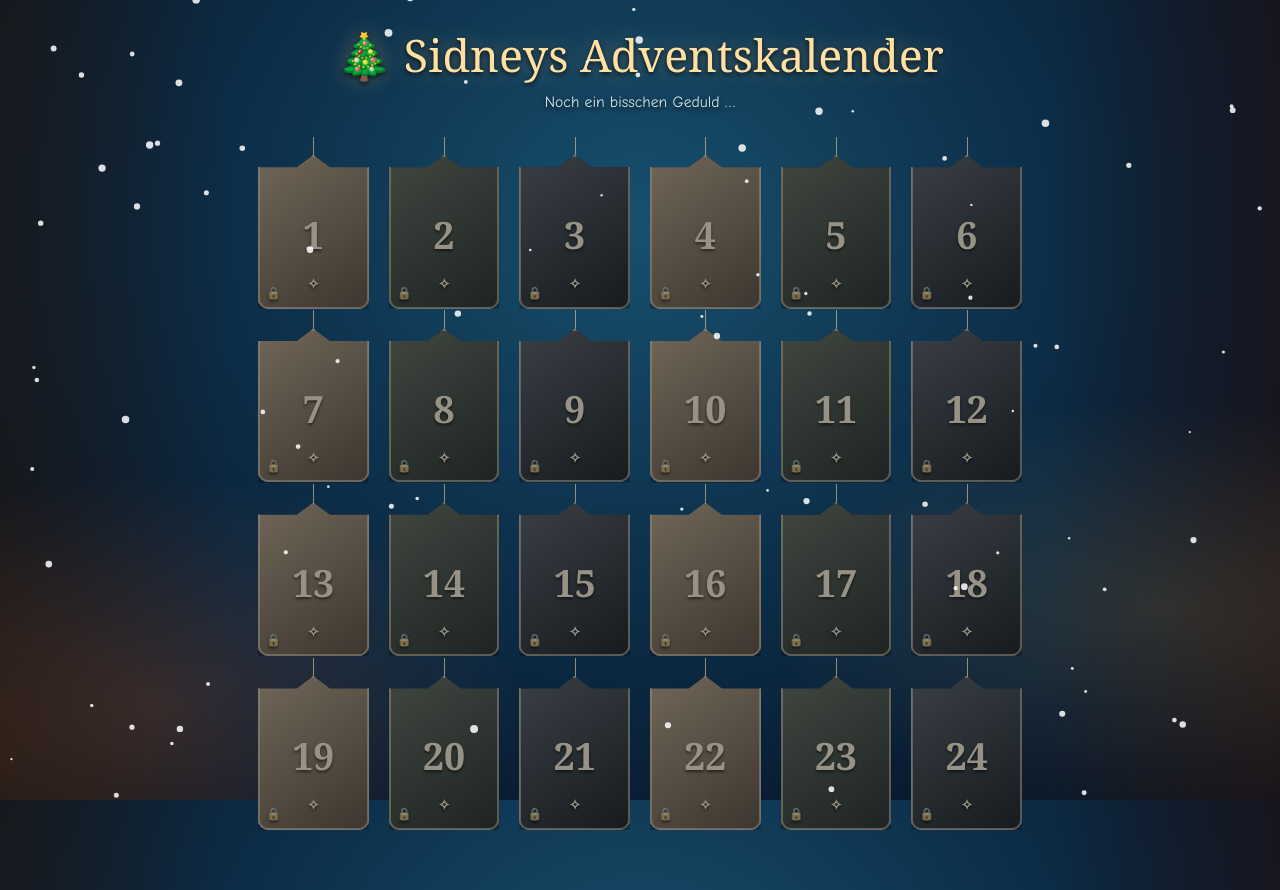
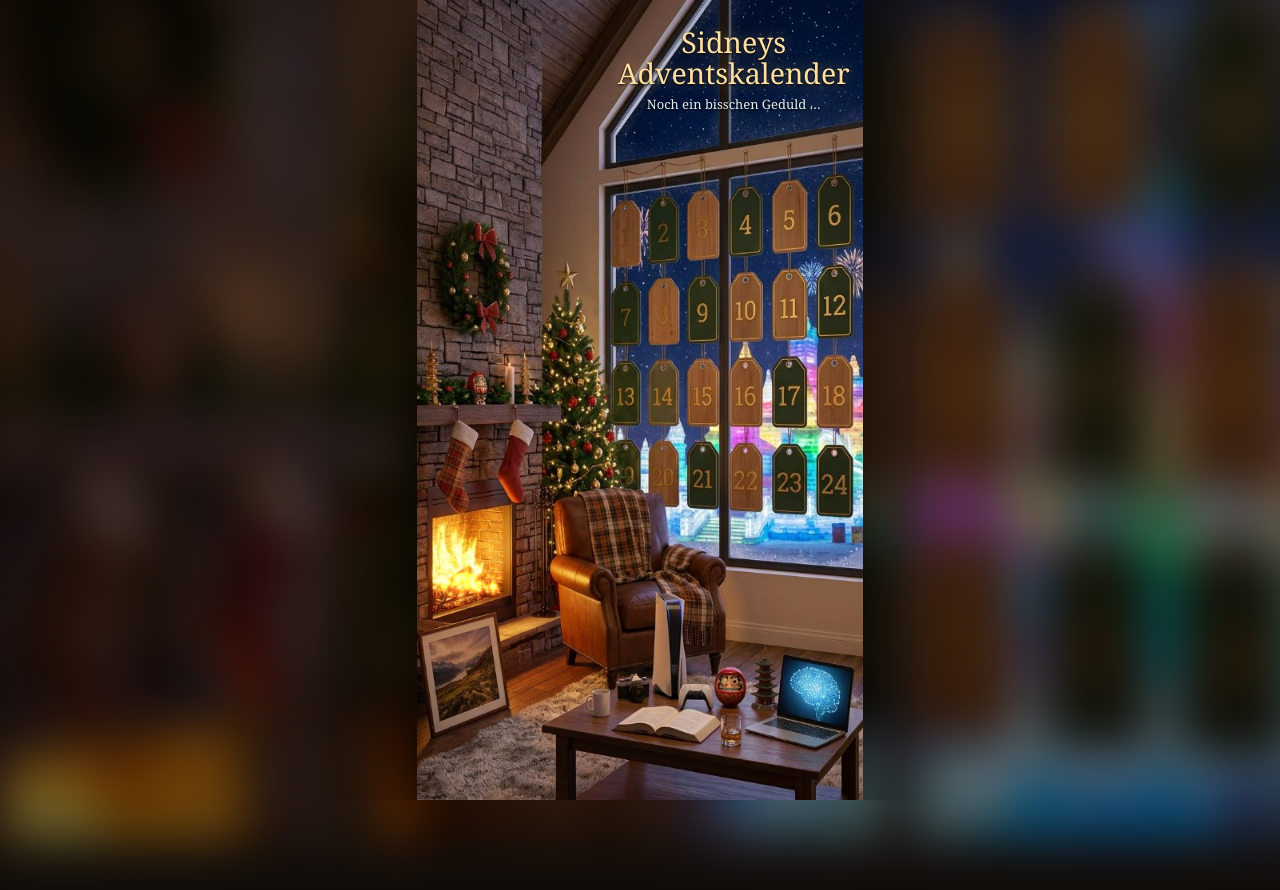
Before and after one commit to Dan-huber/sidney-advent-2026, a plain HTML site: page index.html in a window 1280 px wide. After the commit the page ends 800 px from the top, so only its background shows below. Drawn offline with Linux system fonts and the light colour scheme.

Commit message:
Use cozy room scene as calendar with hanging tags and animated fire
The 24 painted tags in the window are now the doors; opened tags flip
down to show the day's photo. Adds a canvas fire in the fireplace and
caches the scene image for offline use.

Co-Authored-By: Claude Opus 5.5 <noreply@anthropic.com>

```diff
--- a/index.html
+++ b/index.html
@@ -7,69 +7,73 @@
 <meta name="mobile-web-app-capable" content="yes">
 <meta name="apple-mobile-web-app-status-bar-style" content="black-translucent">
 <meta name="apple-mobile-web-app-title" content="Advent">
-<meta name="theme-color" content="#14213d">
+<meta name="theme-color" content="#120d0a">
 <link rel="manifest" href="manifest.webmanifest">
 <link rel="apple-touch-icon" href="icons/icon-180.png">
 <title>Sidneys Adventskalender</title>
 <style>
 *{box-sizing:border-box;-webkit-tap-highlight-color:transparent}
 html,body{margin:0;min-height:100%;overscroll-behavior:none}
-body{background:
- radial-gradient(ellipse at 12% 88%,#f27a362e,transparent 23%),
- radial-gradient(ellipse at 91% 76%,#f3bf5824,transparent 24%),
- linear-gradient(90deg,#21171099,transparent 18%,transparent 82%,#1c1317b8),
- radial-gradient(ellipse at 50% 28%,#17506e 0,#0d304b 42%,#081b31 76%,#10141c 100%) fixed;color:#f9f0d7;
- font-family:'Chalkboard SE','Marker Felt','Comic Sans MS',cursive,sans-serif;
- padding:env(safe-area-inset-top) 14px calc(env(safe-area-inset-bottom) + 20px);-webkit-user-select:none;user-select:none}
-header{text-align:center;padding:24px 0 20px}
-h1{margin:0;font:clamp(1.65rem,5vw,2.8rem) Georgia,'Times New Roman',serif;color:#ffe0a2;text-shadow:0 2px 5px #000b,0 0 22px #ffc96c55}
-#sub{margin:8px 0 0;color:#d9e8e8;font-size:.98rem;text-shadow:0 2px 5px #000b}
-#grid{display:grid;grid-template-columns:repeat(4,1fr);gap:clamp(10px,2.5vw,20px);max-width:800px;margin:0 auto;padding:18px 10px 34px}
-.door{position:relative;aspect-ratio:.72;padding:0;border:0;background:none;perspective:700px;font:inherit;color:inherit;transition:transform .25s}
-.door:hover{transform:translateY(-3px)}
-.door::before{content:'';position:absolute;left:50%;top:-12%;height:13%;border-left:1px solid #e8d49b99}
-.inner,.front{position:absolute;inset:0;border-radius:10px;clip-path:polygon(50% 0,65% 8%,100% 8%,100% 100%,0 100%,0 8%,35% 8%)}
-.inner{overflow:hidden;background:#10293d;box-shadow:inset 0 0 12px #0008}
-.inner img{width:100%;height:100%;object-fit:cover;display:block}
-.front{display:grid;place-items:center;padding-top:5%;font:clamp(1.2rem,4vw,2.35rem) Georgia,'Times New Roman',serif;font-weight:bold;color:#f8dfaa;background:linear-gradient(145deg,#c59b5e,#71502f);
- transform-origin:left center;transition:transform .9s cubic-bezier(.3,.7,.2,1);backface-visibility:hidden;
- box-shadow:0 4px 10px #0008,inset 0 0 0 2px #f4d69b88;text-shadow:0 2px 3px #0008;filter:drop-shadow(0 7px 7px #0008)}
-.front::before{content:'';position:absolute;top:3%;left:calc(50% - 3px);width:6px;height:6px;border:1px solid #ffe7b0;border-radius:50%;box-shadow:0 0 0 3px #ffffff20}
-.front::after{content:'✧';position:absolute;left:50%;right:auto;top:auto;bottom:10%;width:auto;height:auto;border-radius:0;background:none;color:#f8dfaa;font-size:.9rem;transform:translateX(-50%)}
-.door:nth-child(3n+1) .front{background:linear-gradient(145deg,#c59b5e,#71502f)}
-.door:nth-child(3n+2) .front{background:linear-gradient(145deg,#557254,#203b34)}
-.door:nth-child(3n) .front{background:linear-gradient(145deg,#48647b,#192b40)}
-.door.open .front{transform:rotateY(-118deg)}
-.door.locked .front{filter:saturate(.35) brightness(.65)}
-.door.locked .front::before{content:'🔒';position:absolute;left:8px;top:auto;bottom:8px;width:auto;height:auto;border:0;border-radius:0;box-shadow:none;font-size:.75rem}
-.door.shake{animation:shake .4s}
-@keyframes shake{25%{transform:translateX(-6px) rotate(-3deg)}75%{transform:translateX(6px) rotate(3deg)}}
-@media(min-width:700px){#grid{grid-template-columns:repeat(6,1fr);padding:24px 18px 40px}}
-@media(max-width:420px){body{padding-left:10px;padding-right:10px}#grid{gap:9px;padding-left:4px;padding-right:4px}}
-body.test-mode{padding-bottom:calc(env(safe-area-inset-bottom) + 82px)}
-#snow{position:fixed;inset:0;width:100%;height:100%;pointer-events:none;z-index:5}
-#toast{position:fixed;left:50%;bottom:calc(env(safe-area-inset-bottom) + 70px);transform:translate(-50%,20px);background:#fff;color:#2b1055;
- padding:10px 18px;border-radius:20px;opacity:0;transition:.3s;z-index:20;pointer-events:none;font-weight:bold}
+body{background:#120d0a;color:#f9f0d7;font-family:Georgia,'Times New Roman',serif;
+ min-height:100vh;min-height:100dvh;display:flex;align-items:center;justify-content:center;
+ padding:env(safe-area-inset-top) env(safe-area-inset-right) env(safe-area-inset-bottom) env(safe-area-inset-left);
+ -webkit-user-select:none;user-select:none;overflow-x:hidden}
+/* unscharfe Szene als Hintergrund für die Ränder */
+body::before{content:'';position:fixed;inset:-40px;background:url(images/scene.jpg) center/cover;filter:blur(24px) brightness(.45) saturate(1.2);z-index:-1}
+/* Die Szene: Bild 558×1000, alle Positionen in Prozent davon */
+#stage{position:relative;container-type:inline-size;aspect-ratio:558/1000;
+ width:min(100vw,calc((100vh - env(safe-area-inset-top) - env(safe-area-inset-bottom))*.558));
+ width:min(100vw,calc((100dvh - env(safe-area-inset-top) - env(safe-area-inset-bottom))*.558));
+ background:url(images/scene.jpg) center/100% 100%;box-shadow:0 0 60px #000c;overflow:hidden}
+header{position:absolute;left:43%;right:1%;top:3.2%;text-align:center;pointer-events:none}
+h1{margin:0;font-weight:normal;font-size:6.4cqw;line-height:1.1;color:#ffe0a2;text-shadow:0 1px 3px #000,0 0 14px #ffc96c66}
+#sub{margin:1.4cqw 0 0;font-size:2.9cqw;color:#e4ecef;text-shadow:0 1px 3px #000}
+/* Kaminfeuer-Flackern */
+/* Flammen (Canvas) genau über der Kaminöffnung, Bild-px x 20–117, y 632–757 */
+#fire{position:absolute;left:3.6%;top:63.2%;width:17.4%;height:12.5%;pointer-events:none;mix-blend-mode:screen}
+/* warmer Lichtschein auf Raum und Boden */
+#glow{position:absolute;inset:0;pointer-events:none;mix-blend-mode:soft-light;
+ background:radial-gradient(ellipse 42% 30% at 12% 70%,#ff8a2a,transparent 70%);animation:flick 1.7s infinite}
+@keyframes flick{0%{opacity:.55}18%{opacity:.8}33%{opacity:.6}52%{opacity:.95}70%{opacity:.65}86%{opacity:.85}100%{opacity:.55}}
+/* Anhänger: unsichtbare Fläche über dem gemalten Anhänger */
+.door{position:absolute;padding:0;border:0;background:none;font:inherit;color:inherit;cursor:pointer;perspective:400px}
+.tag{position:absolute;inset:0;display:block;clip-path:polygon(16% 0,84% 0,100% 11%,100% 100%,0 100%,0 11%);
+ background:linear-gradient(160deg,#f3d79a,#9c7a45);padding:1.6px;transform-origin:50% 0;
+ transform:rotateX(-95deg);opacity:0;transition:transform .9s cubic-bezier(.25,1.4,.4,1),opacity .2s}
+.tag img{width:100%;height:100%;object-fit:cover;display:block;clip-path:inherit}
+.tag b{position:absolute;left:0;right:0;bottom:4%;text-align:center;font-size:3.4cqw;color:#ffe9b8;text-shadow:0 1px 2px #000,0 0 4px #000}
+.tag::before{content:'';position:absolute;left:calc(50% - 2.5%);top:6%;width:5%;aspect-ratio:1;border-radius:50%;background:#2a1c10;box-shadow:0 0 0 1px #f3d79a;z-index:1;
+ width:1cqw;left:calc(50% - .5cqw)}
+.door.open .tag{transform:none;opacity:1}
+.door.today::after{content:'';position:absolute;inset:-6%;border-radius:12%;box-shadow:0 0 0 2px #ffe0a2,0 0 14px 4px #ffcf70;animation:glow 1.6s ease-in-out infinite alternate;pointer-events:none}
+@keyframes glow{from{opacity:.35}to{opacity:1}}
+.door.shake{animation:shake .45s}
+@keyframes shake{25%{transform:rotate(-6deg)}75%{transform:rotate(6deg)}}
+.door{transform-origin:50% -10%}
+body.test-mode .door{outline:1px dashed #0ff8}
+#toast{position:fixed;left:50%;bottom:calc(env(safe-area-inset-bottom) + 70px);transform:translate(-50%,20px);background:#fbf1dc;color:#3a2412;
+ padding:10px 18px;border-radius:20px;opacity:0;transition:.3s;z-index:20;pointer-events:none;font-weight:bold;box-shadow:0 4px 16px #0008}
 #toast.on{opacity:1;transform:translate(-50%,0)}
-#modal{position:fixed;inset:0;z-index:10;background:#0b0620ee;display:none;flex-direction:column;align-items:center;justify-content:center;
+#modal{position:fixed;inset:0;z-index:10;background:#140d08ee;display:none;flex-direction:column;align-items:center;justify-content:center;
  padding:env(safe-area-inset-top) 12px env(safe-area-inset-bottom)}
 #modal.on{display:flex;animation:fade .3s}
 @keyframes fade{from{opacity:0}}
 #modal figure{margin:0;text-align:center;max-width:100%}
-#modal img{width:min(88vw,760px);max-width:100%;max-height:78vh;object-fit:contain;border-radius:14px;box-shadow:0 10px 40px #000a;animation:pop .5s cubic-bezier(.2,1.3,.4,1)}
+#modal img{width:min(88vw,760px);max-width:100%;max-height:78vh;object-fit:contain;border-radius:14px;border:3px solid #d9b77a;box-shadow:0 10px 40px #000a;animation:pop .5s cubic-bezier(.2,1.3,.4,1)}
 @keyframes pop{from{transform:scale(.6) rotate(-4deg);opacity:0}}
-figcaption{margin-top:14px;font-size:1.2rem}
-.nav{position:absolute;top:50%;transform:translateY(-50%);width:44px;height:44px;border-radius:50%;border:0;background:#ffffff33;color:#fff;font-size:1.4rem}
+figcaption{margin-top:14px;font-size:1.25rem;color:#ffe0a2}
+.nav{position:absolute;top:50%;transform:translateY(-50%);width:44px;height:44px;border-radius:50%;border:0;background:#ffffff26;color:#fff;font-size:1.4rem}
 #prev{left:8px}#next{right:8px}.nav[disabled]{opacity:.2}
-#x{position:absolute;right:14px;top:calc(env(safe-area-inset-top) + 12px);width:42px;height:42px;border-radius:50%;border:0;background:#ffffff33;color:#fff;font-size:1.3rem}
+#x{position:absolute;right:14px;top:calc(env(safe-area-inset-top) + 12px);width:42px;height:42px;border-radius:50%;border:0;background:#ffffff26;color:#fff;font-size:1.3rem}
 #testbar{position:fixed;left:0;right:0;bottom:0;z-index:15;background:#000c;padding:10px 14px calc(env(safe-area-inset-bottom) + 10px);display:flex;gap:10px;align-items:center;font:14px sans-serif}
 #testbar input{flex:1}#testbar button{padding:6px 10px}
 </style>
 </head>
 <body>
-<header><h1>🎄 Sidneys Adventskalender</h1><p id="sub"></p></header>
-<main id="grid"></main>
-<canvas id="snow"></canvas>
+<div id="stage">
+ <header><h1>Sidneys Adventskalender</h1><p id="sub"></p></header>
+ <div id="glow"></div><canvas id="fire"></canvas>
+</div>
 <div id="toast"></div>
 <div id="modal"><button id="x" aria-label="Schließen">✕</button><button class="nav" id="prev">‹</button><button class="nav" id="next">›</button>
 <figure><img id="big" alt=""><figcaption id="cap"></figcaption></figure></div>
@@ -78,6 +82,12 @@ figcaption{margin-top:14px;font-size:1.2rem}
 const $=s=>document.querySelector(s), pad=n=>String(n).padStart(2,'0');
 const IMG=n=>`images/final/${pad(n)}.jpg`, PH=n=>`images/platzhalter/${pad(n)}.svg`;
 const CAPTIONS={}; // optional, z. B. {1:"Unser erster Schnee", 2:"..."}
+// Position der gemalten Anhänger im Bild (558×1000 px): x, y, Breite, Höhe
+const TAGS=[,
+ [242,250,40,84],[289,245,42,84],[337,238,42,88],[390,232,42,88],[444,225,44,90],[500,218,44,92],
+ [243,352,38,80],[289,348,40,82],[337,345,42,84],[390,340,42,86],[443,337,44,88],[500,333,44,90],
+ [243,452,38,78],[289,450,40,80],[337,448,42,82],[390,446,42,84],[445,446,44,86],[500,445,44,88],
+ [245,550,34,60],[290,550,40,82],[338,552,42,84],[391,555,42,84],[445,556,44,88],[500,556,44,90]];
 const test=new URLSearchParams(location.search).has('test');
 let sim=null, opened=new Set(), shown=0;
 try{opened=new Set(JSON.parse(localStorage.getItem('adv-opened')||'[]'))}catch(e){}
@@ -86,19 +96,20 @@ const save=()=>{try{localStorage.setItem('adv-opened',JSON.stringify([...opened]
 function cur(){if(sim!==null)return sim;const d=new Date(),m=d.getMonth();return m===11?Math.min(d.getDate(),24):m<2?24:0}
 function wait(n){const c=cur();if(sim!==null||c>0)return n-c;const d=new Date();return Math.ceil((new Date(d.getFullYear(),11,1)-d)/864e5)+n-1}
 function setImg(img,n){img.onerror=()=>{img.onerror=null;img.src=PH(n)};img.src=IMG(n)}
-const grid=$('#grid');
-for(let n=1;n<=24;n++){const b=document.createElement('button');b.className='door';b.dataset.n=n;
- b.innerHTML=`<span class="inner"><img alt=""></span><span class="front">${n}</span>`;b.setAttribute('aria-label','Türchen '+n);grid.append(b)}
+const stage=$('#stage');
+for(let n=1;n<=24;n++){const [x,y,w,h]=TAGS[n],b=document.createElement('button');b.className='door';b.dataset.n=n;
+ Object.assign(b.style,{left:x/5.58+'%',top:y/10+'%',width:w/5.58+'%',height:h/10+'%'});
+ b.innerHTML=`<span class="tag"><img alt=""><b>${n}</b></span>`;b.setAttribute('aria-label','Türchen '+n);stage.append(b)}
 function render(){const c=cur();
- grid.querySelectorAll('.door').forEach(b=>{const n=+b.dataset.n,lock=n>c,op=!lock&&opened.has(n),img=b.querySelector('img');
-  b.classList.toggle('locked',lock);b.classList.toggle('open',op);if(op&&!img.getAttribute('src'))setImg(img,n)});
- $('#sub').textContent=c===0?'Noch ein bisschen Geduld …':c<24?`Heute darfst du Türchen ${c} öffnen ✨`:'Frohe Weihnachten! 🎅 Alle Türchen sind offen'}
+ stage.querySelectorAll('.door').forEach(b=>{const n=+b.dataset.n,lock=n>c,op=!lock&&opened.has(n),img=b.querySelector('img');
+  b.classList.toggle('locked',lock);b.classList.toggle('open',op);b.classList.toggle('today',n===c&&!op);if(op&&!img.getAttribute('src'))setImg(img,n)});
+ $('#sub').textContent=c===0?'Noch ein bisschen Geduld …':c<24?`Heute darfst du Türchen ${c} öffnen ✨`:'Frohe Weihnachten! 🎅'}
 let tt;function toast(t){const e=$('#toast');e.textContent=t;e.classList.add('on');clearTimeout(tt);tt=setTimeout(()=>e.classList.remove('on'),1800)}
-grid.onclick=e=>{const b=e.target.closest('.door');if(!b)return;const n=+b.dataset.n;
+stage.onclick=e=>{const b=e.target.closest('.door');if(!b)return;const n=+b.dataset.n;
  if(n>cur()){const w=wait(n);b.classList.remove('shake');void b.offsetWidth;b.classList.add('shake');
   toast(w===1?'Noch 1 Tag – morgen ist es soweit!':`Noch ${w} Tage Geduld`);navigator.vibrate&&navigator.vibrate(30);return}
  if(opened.has(n))return show(n);
- opened.add(n);save();render();setTimeout(()=>show(n),850)};
+ opened.add(n);save();render();setTimeout(()=>show(n),950)};
 function show(n){shown=n;opened.add(n);save();render();setImg($('#big'),n);
  $('#cap').textContent=`Türchen ${n}`+(CAPTIONS[n]?` – ${CAPTIONS[n]}`:'');
  $('#prev').disabled=n<=1;$('#next').disabled=n>=cur();$('#modal').classList.add('on')}
@@ -108,21 +119,35 @@ $('#prev').onclick=()=>shown>1&&show(shown-1);$('#next').onclick=()=>shown<cur()
 addEventListener('keydown',e=>{if(e.key==='Escape')hide()});
 let sx=0;$('#modal').addEventListener('touchstart',e=>sx=e.touches[0].clientX,{passive:true});
 $('#modal').addEventListener('touchend',e=>{const d=e.changedTouches[0].clientX-sx;if(d>60&&shown>1)show(shown-1);else if(d<-60&&shown<cur())show(shown+1)});
-// Testmodus: index.html?test
+// Testmodus: index.html?test  (zeigt auch die Tippflächen gestrichelt an)
 if(test){document.body.classList.add('test-mode');const t=document.createElement('div');t.id='testbar';
  t.innerHTML='<span>Tag: <b id="tv">auto</b></span><input id="tr" type="range" min="-1" max="24" value="-1"><button id="rs">Reset</button>';document.body.append(t);
  $('#tr').oninput=e=>{const v=+e.target.value;sim=v<0?null:v;$('#tv').textContent=v<0?'auto':v;render()};
- $('#rs').onclick=()=>{opened.clear();save();render()}}
+ $('#rs').onclick=()=>{opened.clear();save();render()};
+ const q=new URLSearchParams(location.search);if(q.has('day')){sim=+q.get('day');$('#tr').value=sim;$('#tv').textContent=sim;
+  if(q.has('open'))for(let n=1;n<=sim;n++)if(n<sim)opened.add(n)}}
 render();setInterval(render,60000);document.addEventListener('visibilitychange',render);
-// Schnee
-const cv=$('#snow'),cx=cv.getContext('2d');let W,H;
-function size(){const r=devicePixelRatio||1;W=innerWidth;H=innerHeight;cv.width=W*r;cv.height=H*r;cx.setTransform(r,0,0,r,0,0)}
-size();addEventListener('resize',size);
-const N=matchMedia('(prefers-reduced-motion:reduce)').matches?25:90,fl=[];
-for(let i=0;i<N;i++)fl.push({x:Math.random()*W,y:Math.random()*H,r:1+Math.random()*3,s:.4+Math.random()*1.1,p:Math.random()*6});
-(function tick(t){cx.clearRect(0,0,W,H);cx.fillStyle='rgba(255,255,255,.85)';
- for(const f of fl){f.y+=f.s;f.x+=Math.sin(t/1500+f.p)*.4;if(f.y>H+5){f.y=-5;f.x=Math.random()*W}cx.beginPath();cx.arc(f.x,f.y,f.r,0,7);cx.fill()}
- requestAnimationFrame(tick)})(0);
+// Kaminfeuer: aufsteigende Flammen-Partikel
+const fc=$('#fire'),fx=fc.getContext('2d');let FW,FH;
+function fsize(){const r=devicePixelRatio||1;FW=fc.clientWidth;FH=fc.clientHeight;fc.width=FW*r;fc.height=FH*r;fx.setTransform(r,0,0,r,0,0)}
+fsize();addEventListener('resize',fsize);
+const calm=matchMedia('(prefers-reduced-motion:reduce)').matches,P=[];
+// Glut liegt links-mittig (wie im Bild); Flammen steigen von den Scheiten auf
+function spawn(){const u=Math.random(),c=.42;P.push({x:FW*(.06+.8*u),y:FH*(.78+Math.random()*.12),
+ vx:(Math.random()-.5)*.3,vy:-(.5+Math.random()*.7)*FH/100,r:FW*(.06+Math.random()*.08)*(1.1-Math.abs(u-c)),life:0,max:35+Math.random()*35})}
+let fl=1;
+(function burn(){fx.clearRect(0,0,FW,FH);fx.globalCompositeOperation='lighter';
+ fl+=(.7+Math.random()*.6-fl)*.15;const hg=fx.createRadialGradient(FW*.4,FH*.8,0,FW*.4,FH*.8,FW*.6);hg.addColorStop(0,`rgba(255,120,30,${.3*fl})`);hg.addColorStop(1,'rgba(255,120,30,0)');
+ fx.fillStyle=hg;fx.fillRect(0,0,FW,FH);
+ for(let i=0;i<(calm?1:5);i++)spawn();
+ for(let i=P.length-1;i>=0;i--){const p=P[i],t=p.life/p.max;p.life++;p.x+=p.vx+Math.sin((p.life+i)*.25)*.15;p.y+=p.vy;
+  if(t>=1){P.splice(i,1);continue}
+  const r=p.r*(1-t*.7),g=fx.createRadialGradient(p.x,p.y,0,p.x,p.y,r),a=(1-t)*.8*fl;
+  g.addColorStop(0,`rgba(255,${230-150*t|0},${120-120*t|0},${a})`);g.addColorStop(.5,`rgba(255,${120-90*t|0},20,${a*.5})`);g.addColorStop(1,'rgba(200,30,0,0)');
+  fx.fillStyle=g;fx.beginPath();fx.arc(p.x,p.y,r,0,7);fx.fill()}
+ // gelegentliche Funken
+ if(Math.random()<.06)P.push({x:FW*(.3+Math.random()*.4),y:FH*.85,vx:(Math.random()-.5)*.6,vy:-FH/55,r:1.2,life:0,max:30});
+ requestAnimationFrame(burn)})();
 if('serviceWorker' in navigator)addEventListener('load',()=>navigator.serviceWorker.register('sw.js').catch(()=>{}));
 })();
 </script>
--- a/sw.js
+++ b/sw.js
@@ -1,5 +1,5 @@
 // Network-first: immer aktuelle Dateien (z. B. neue Fotos), offline aus dem Cache
-const C='advent-v1',SHELL=['./','index.html','manifest.webmanifest','icons/icon-192.png'];
+const C='advent-v2',SHELL=['./','index.html','images/scene.jpg','manifest.webmanifest','icons/icon-192.png'];
 self.addEventListener('install',e=>{e.waitUntil(caches.open(C).then(c=>c.addAll(SHELL)));self.skipWaiting()});
 self.addEventListener('activate',e=>{e.waitUntil(caches.keys().then(k=>Promise.all(k.filter(x=>x!==C).map(x=>caches.delete(x)))));self.clients.claim()});
 self.addEventListener('fetch',e=>{if(e.request.method!=='GET')return;
```
Also changed, not shown: images/scene.jpg (added).
